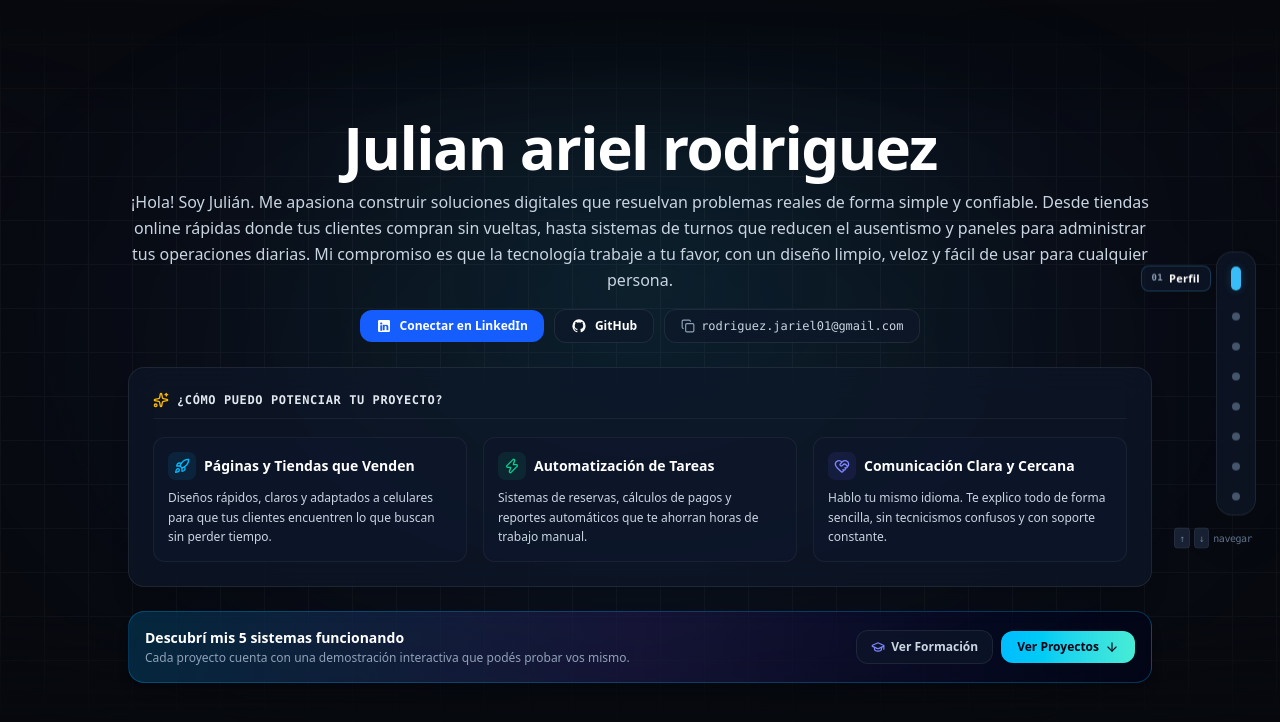
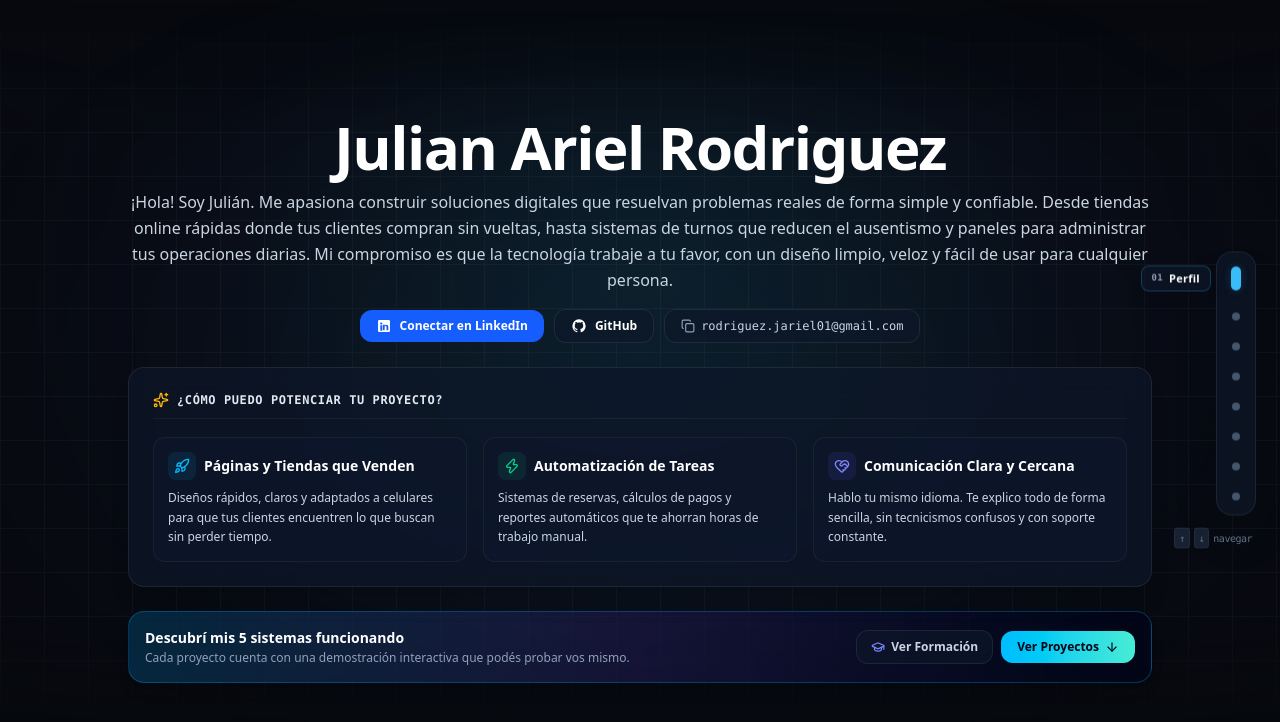
Before and after one commit to julyrodriguez/jariel, a Next.js app: page / in a window 1280 px wide. Shown: the top 722 px of the page. Built offline with nearby package versions, Linux system fonts and the light colour scheme.

Commit message:
style: capitalize Ariel and Rodriguez in title and metadata

```diff
--- a/src/app/layout.tsx
+++ b/src/app/layout.tsx
@@ -15,11 +15,11 @@ const geistMono = Geist_Mono({
 
 export const metadata: Metadata = {
   metadataBase: new URL("https://jariel.com.ar"),
-  title: "Julian ariel rodriguez",
+  title: "Julian Ariel Rodriguez",
   description:
-    "Portafolio profesional de Julian ariel rodriguez. Arquitecturas web inmersivas, aplicaciones en tiempo real, plataformas empresariales y sistemas con Next.js, React 19, TypeScript, Firebase y Node.js.",
+    "Portafolio profesional de Julian Ariel Rodriguez. Arquitecturas web inmersivas, aplicaciones en tiempo real, plataformas empresariales y sistemas con Next.js, React 19, TypeScript, Firebase y Node.js.",
   keywords: [
-    "Julian ariel rodriguez",
+    "Julian Ariel Rodriguez",
     "Portafolio",
     "Prode",
     "Pilates Studio",
@@ -27,20 +27,20 @@ export const metadata: Metadata = {
     "Cinemark",
     "Finanzas"
   ],
-  authors: [{ name: "Julian ariel rodriguez", url: "https://github.com/julyrodriguez" }],
-  creator: "Julian ariel rodriguez",
+  authors: [{ name: "Julian Ariel Rodriguez", url: "https://github.com/julyrodriguez" }],
+  creator: "Julian Ariel Rodriguez",
   openGraph: {
     type: "website",
     locale: "es_AR",
     url: "https://jariel.com.ar",
-    siteName: "Julian ariel rodriguez",
-    title: "Julian ariel rodriguez",
+    siteName: "Julian Ariel Rodriguez",
+    title: "Julian Ariel Rodriguez",
     description:
       "Diseño, arquitectura y desarrollo de sistemas de alto impacto. Explora demos interactivas y código en producción.",
   },
   twitter: {
     card: "summary_large_image",
-    title: "Julian ariel rodriguez",
+    title: "Julian Ariel Rodriguez",
     description:
       "Diseño, arquitectura y desarrollo de sistemas de alto impacto. Explora demos interactivas y código en producción.",
   },
--- a/src/data/projectsData.ts
+++ b/src/data/projectsData.ts
@@ -551,7 +551,7 @@ export const SKILL_CATEGORIES: SkillCategory[] = [
 ];
 
 export const PROFILE_INFO = {
-  name: "Julian ariel rodriguez",
+  name: "Julian Ariel Rodriguez",
   shortName: "Julian Rodriguez",
   title: "Desarrollador Full Stack & Creador de Soluciones Digitales",
   tagline: "Creo plataformas web, tiendas online y herramientas a medida para que tu negocio funcione mejor y ahorres tiempo.",
```
